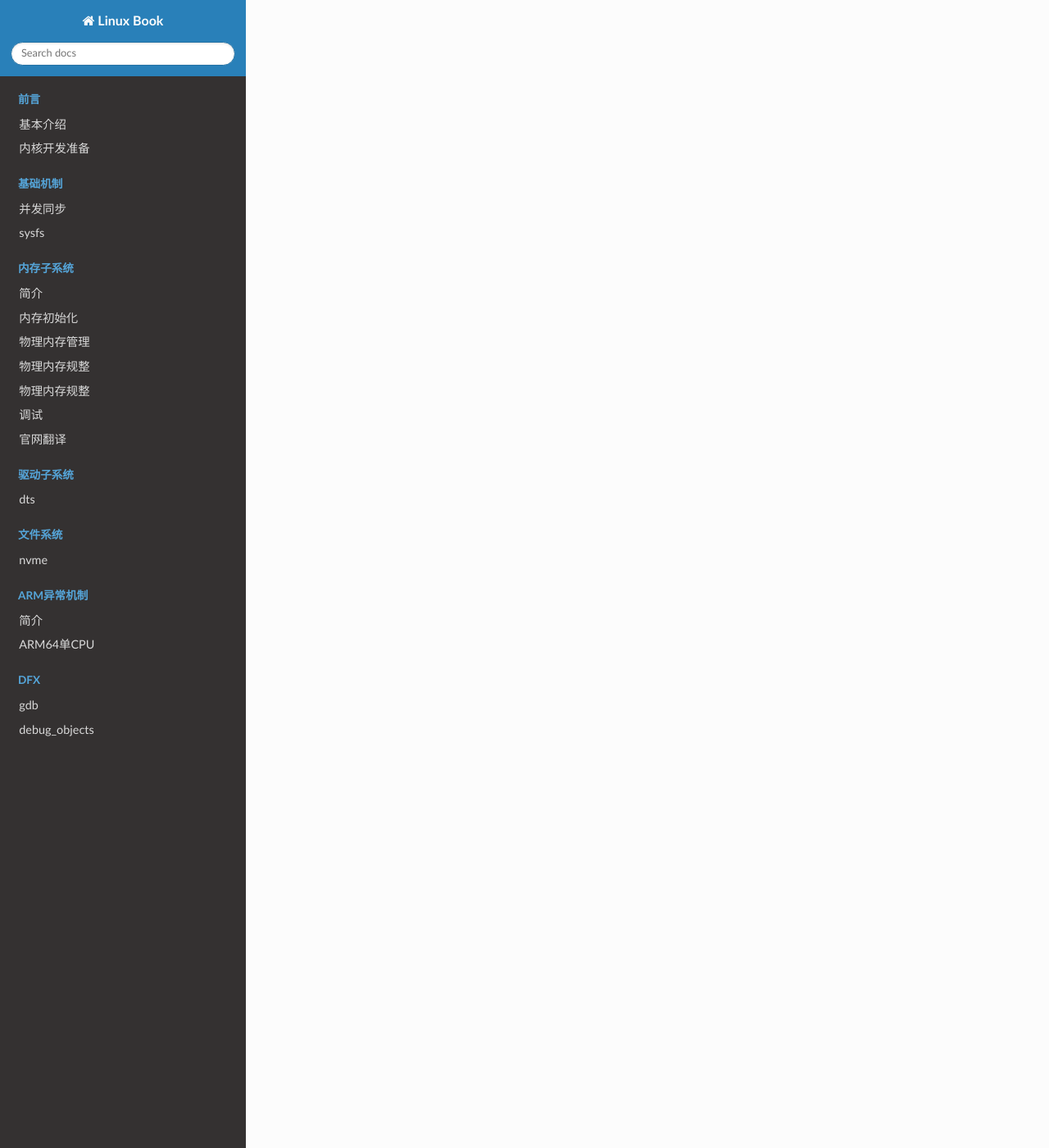
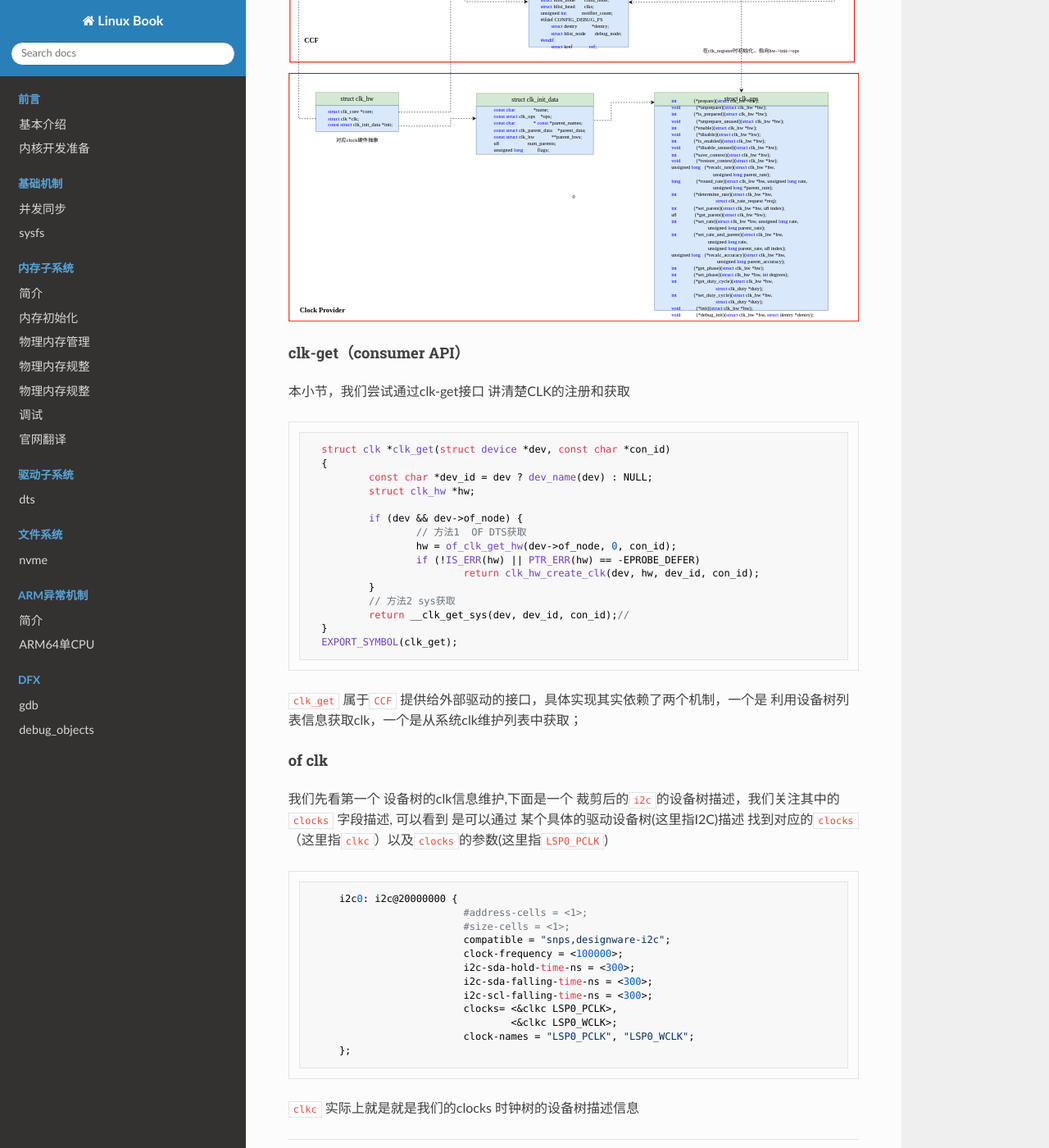
Before and after one commit to guoweikang/Linux-book, an MkDocs documentation site: the page built from docs/driver/clk.md, in a window 1280 px wide and 1400 px high, scrolled down 3207 px. Shown: the whole window at 82% size. Built offline with MkDocs 1.6.1, drawn with Linux system fonts in a browser that asks for light colours; nearby versions of some CDN libraries; some of the changed text lies outside the part shown.

Commit message:
update driver clk
Signed-off-by: guoweikang <762666614@qq.com>

````diff
--- a/docs/driver/clk.md
+++ b/docs/driver/clk.md
@@ -1,6 +1,12 @@
 ## 时钟
 
 ### 前提知识
+
+关于本内容范围澄清：
+
+向下，我们会介绍一些基本的硬件原理，但是不会深入到具体某个设备驱动开发，也就是说在驱动层面，只要求能做到大致看懂代码实现的什么功能，但是不会考虑实现细节；
+
+重点研究Linux 在clk 子系统的抽象和实现，认为这部分属于操作系统和驱动子系统的核心关键代码部分，会介绍一些核心代码实现
 
 #### 概念区分
 
@@ -22,8 +28,6 @@
 
 - 外部晶振+内部时钟发生器+内部PLL产生高频时钟+内部分频器分频得到各种频率的时钟
 
-
-
 !!! Note
 
 
@@ -33,3 +37,84 @@
     问: 为什么要内部先高频，然后再分频？
     答：主要因为SOC内部有很多部件都需要时钟，而且各自需要的时钟频率不同，没法统一供应，
     因此设计思路是PLL后先得到一个最高的频率(1GHZ、1.2GHZ），然后各个外设都有自己的分频器再分频得到自己想要的频率。
+
+一个典型硬件 `s5pv210` 的硬件时钟电路
+
+![](./images/6.png)
+
+#### PLL(扩展知识)
+
+![](D:\02-code\Linux-book\docs\driver\images\5.png)
+
+### Linux的CLK 驱动框架
+
+#### early-driver 特殊性
+
+ linux 的驱动子系统，一般都是通过 把初始化注册函数 放到  `init_1/2/3/4` 类似这样的代码段中，然后再系统初始化`main` 中遍历调用`driver` 注册的函数接口
+
+`CLK`   区别于其他驱动，他属于最基础的硬件 和他类似 还有 `timer` `irq` 都属于系统早期需要加载的驱动
+
+![](./images/7.png)
+
+因此 我们再`drivers/clk/xxx` 某个具体驱动模块中，并没有找到类似传统`platform_driver_init` 的这样接口，而是`CLK_OF_DECLARE` 这样的初始化声明
+
+#### 整体框架
+
+下图我们按照 角色、核心数据结构 分为了三层
+
+- clk consumer:  CLK 消费者，主要就是外部驱动如何调用clk
+
+- CCF ： clk 公共框架
+
+- clk provider： 每个clk 的具体驱动实现
+
+
+
+![](./images/1.svg)
+
+#### clk-get（consumer API）
+
+本小节，我们尝试通过clk-get接口 讲清楚CLK的注册和获取
+
+```c
+  struct clk *clk_get(struct device *dev, const char *con_id)
+  {
+          const char *dev_id = dev ? dev_name(dev) : NULL;
+          struct clk_hw *hw;
+
+          if (dev && dev->of_node) {
+                  // 方法1  OF DTS获取
+                  hw = of_clk_get_hw(dev->of_node, 0, con_id);
+                  if (!IS_ERR(hw) || PTR_ERR(hw) == -EPROBE_DEFER)
+                          return clk_hw_create_clk(dev, hw, dev_id, con_id);
+          }
+          // 方法2 sys获取
+          return __clk_get_sys(dev, dev_id, con_id);//
+  }
+  EXPORT_SYMBOL(clk_get);
+```
+
+`clk_get` 属于`CCF` 提供给外部驱动的接口，具体实现其实依赖了两个机制，一个是 利用设备树列表信息获取clk，一个是从系统clk维护列表中获取；
+
+
+
+#### of clk
+
+我们先看第一个 设备树的clk信息维护,下面是一个 裁剪后的`i2c`的设备树描述，我们关注其中的`clocks` 字段描述,  可以看到 是可以通过 某个具体的驱动设备树(这里指I2C)描述 找到对应的`clocks` （这里指`clkc`）以及`clocks`的参数(这里指`LSP0_PCLK`)
+
+```
+     i2c0: i2c@20000000 {
+                          #address-cells = <1>;
+                          #size-cells = <1>;
+                          compatible = "snps,designware-i2c";
+                          clock-frequency = <100000>;
+                          i2c-sda-hold-time-ns = <300>;
+                          i2c-sda-falling-time-ns = <300>;
+                          i2c-scl-falling-time-ns = <300>;
+                          clocks= <&clkc LSP0_PCLK>,
+                                  <&clkc LSP0_WCLK>;
+                          clock-names = "LSP0_PCLK", "LSP0_WCLK";
+     };
+```
+
+`clkc` 实际上就是就是我们的clocks 时钟树的设备树描述信息
````
Also changed, not shown: docs/debug/debug_objects.md (+25 -30 lines), docs/debug/gdb.md (+56 -48 lines), docs/driver/dts.md (+6 -6 lines), docs/driver/images/1.svg (added), docs/driver/images/7.png (added).
